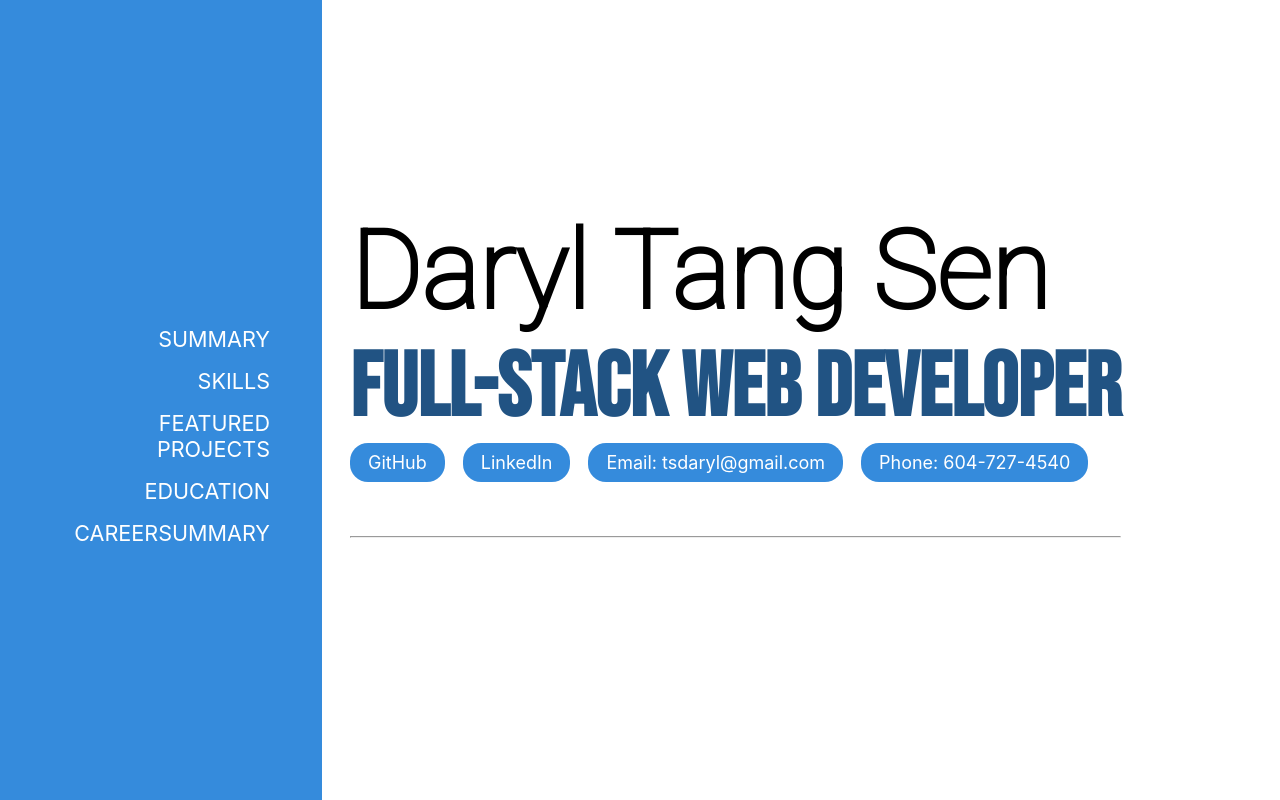
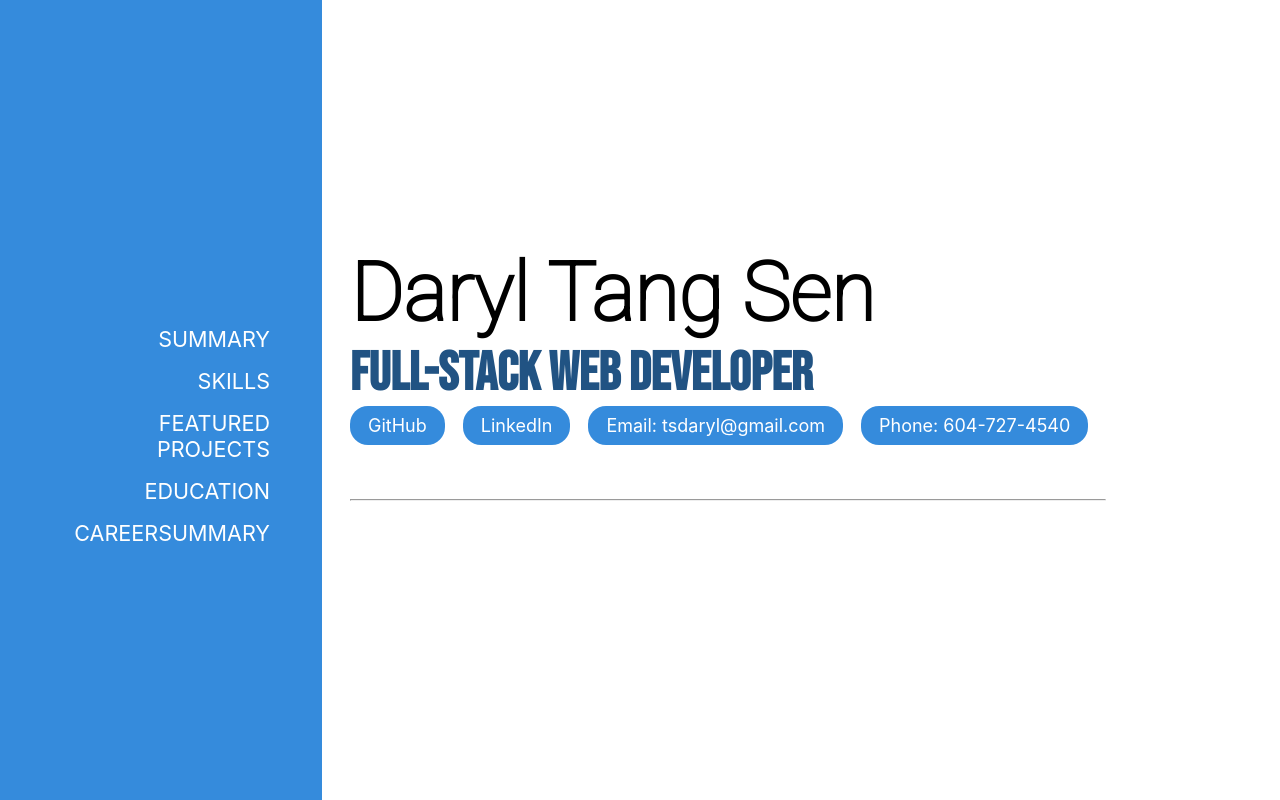
Before and after one commit to daryl-sen/sensworks, a React (Create React App) app: page / in a window 1280 px wide. Built offline with nearby package versions, Linux system fonts and the light colour scheme.

Commit message:
make h1 and h2 smaller

```diff
--- a/src/App.scss
+++ b/src/App.scss
@@ -19,14 +19,14 @@ body {
 
 #root>main>header {
   h1 {
-    font-size: 6em;
+    font-size: 4.5em;
     margin: 0;
     padding: 0;
     display: block;
     font-family: 'Roboto', sans-serif;
   }
   h2 {
-    font-size: 5em;
+    font-size: 3em;
     font-family: 'Bebas Neue', cursive;
     color: #215383;
     // background: -webkit-linear-gradient(#358bdc, #328655);
```
